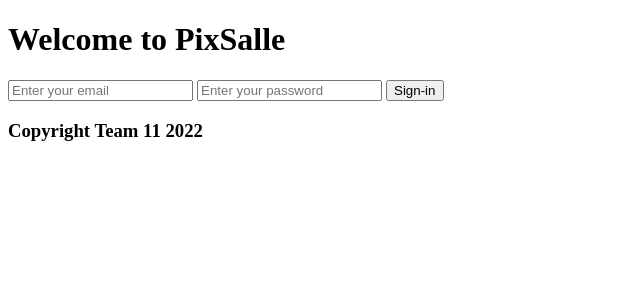
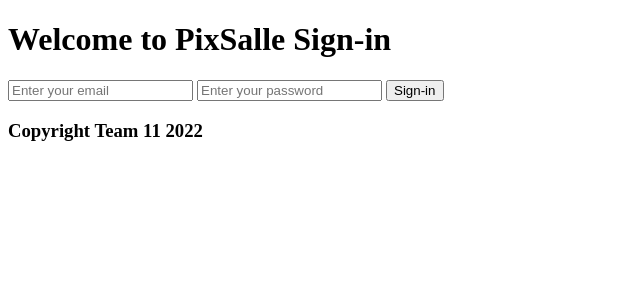
Before and after one commit to Eduardnol/Pix_Salle, a PHP site: template pixsalle-template/templates/sign-in.twig in a window 1280 px wide. Shown: the part 29-329 px from the top of the page, without its empty margins (0-640 px from the left). Run offline with PHP 8.4, Linux system fonts and the light colour scheme; the template is opened without the code that fills it, so the values that code supplies are empty; some libraries are stand-ins or nearby versions.

Commit message:
Sign in text addexd

```diff
--- a/pixsalle-template/templates/sign-in.twig
+++ b/pixsalle-template/templates/sign-in.twig
@@ -3,8 +3,8 @@
 {% block title %}Sign-in | PixSalle{% endblock %}
 
 {% block content %}
-<h1>Welcome to PixSalle</h1>
-<form data-cy="sign-in" action="{{ formAction }}" method="POST">
+  <h1>Welcome to PixSalle Sign-in</h1>
+  <form data-cy="sign-in" action="{{ formAction }}" method="POST">
   <input data-cy="sign-in__email" type="text" name="email" placeholder="Enter your email">
   <input data-cy="sign-in__password" type="password" name="password" placeholder="Enter your password">
   <input data-cy="sign-in__btn" type="submit" value="Sign-in" class="btn btn-primary">
```
